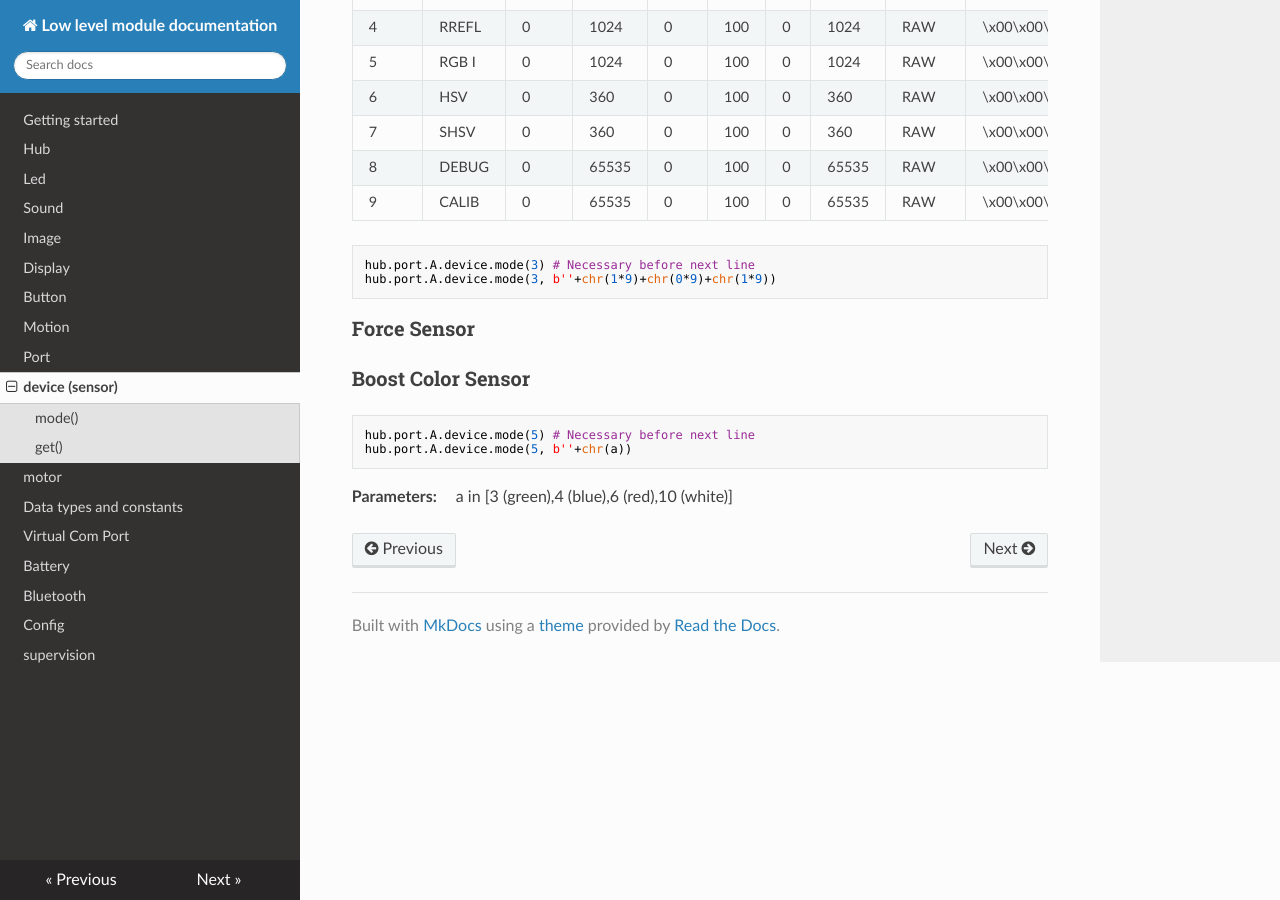
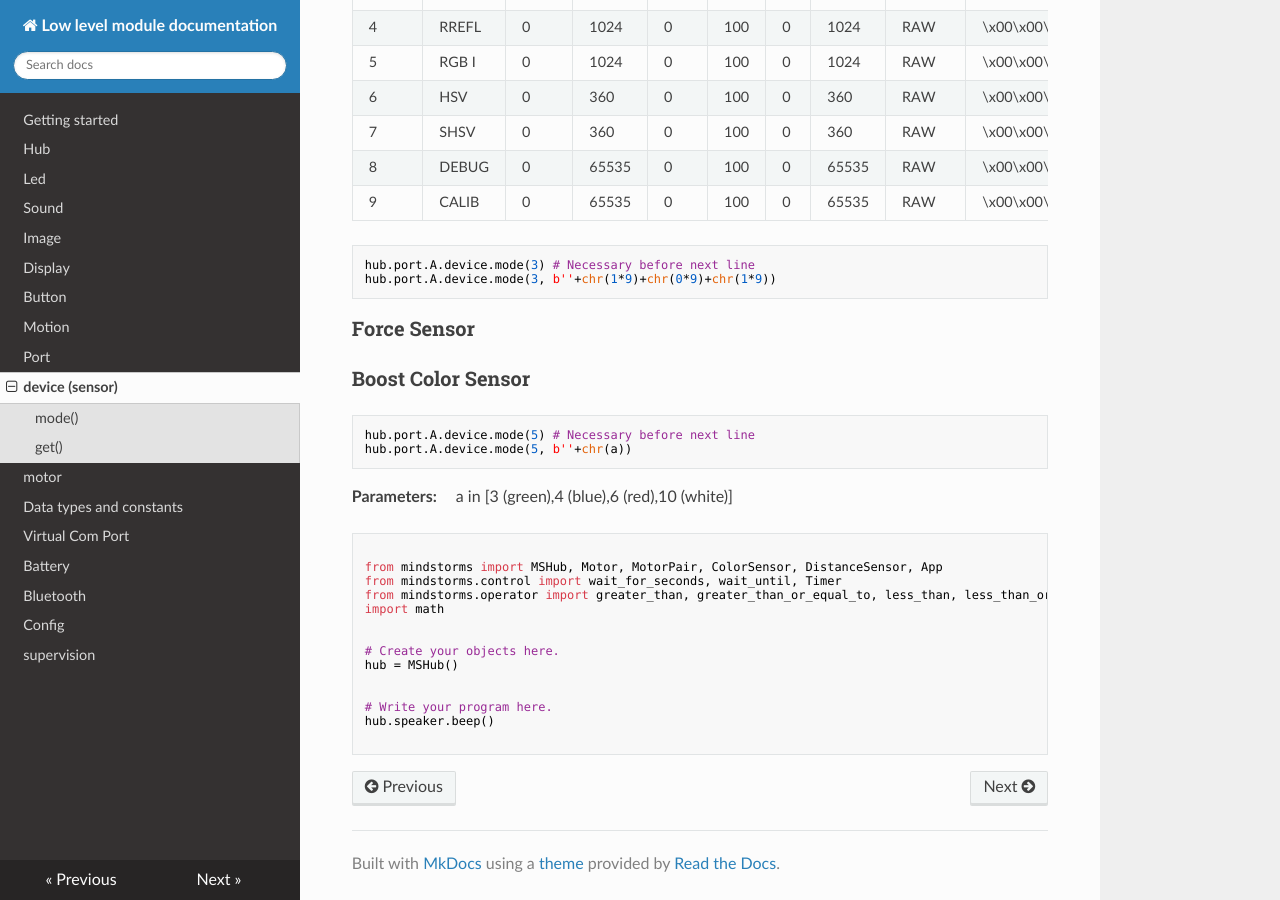
Before and after one commit to NStrijbosch/hub-module-notes, an MkDocs documentation site: the page built from docs/sensors.md, in a window 1280 px wide and 900 px high, scrolled down 1363 px. Built offline with MkDocs 1.6.1, drawn with Linux system fonts in a browser that asks for light colours; nearby versions of some CDN libraries.

Commit message:
Update sensors.md

````diff
--- a/docs/sensors.md
+++ b/docs/sensors.md
@@ -82,3 +82,21 @@ hub.port.A.device.mode(5, b''+chr(a))
 __Parameters:__
 
 *  a in [3 (green),4 (blue),6 (red),10 (white)]
+
+
+``` python
+
+from mindstorms import MSHub, Motor, MotorPair, ColorSensor, DistanceSensor, App
+from mindstorms.control import wait_for_seconds, wait_until, Timer
+from mindstorms.operator import greater_than, greater_than_or_equal_to, less_than, less_than_or_equal_to, equal_to, not_equal_to
+import math
+
+
+# Create your objects here.
+hub = MSHub()
+
+
+# Write your program here.
+hub.speaker.beep()
+
+```
````
